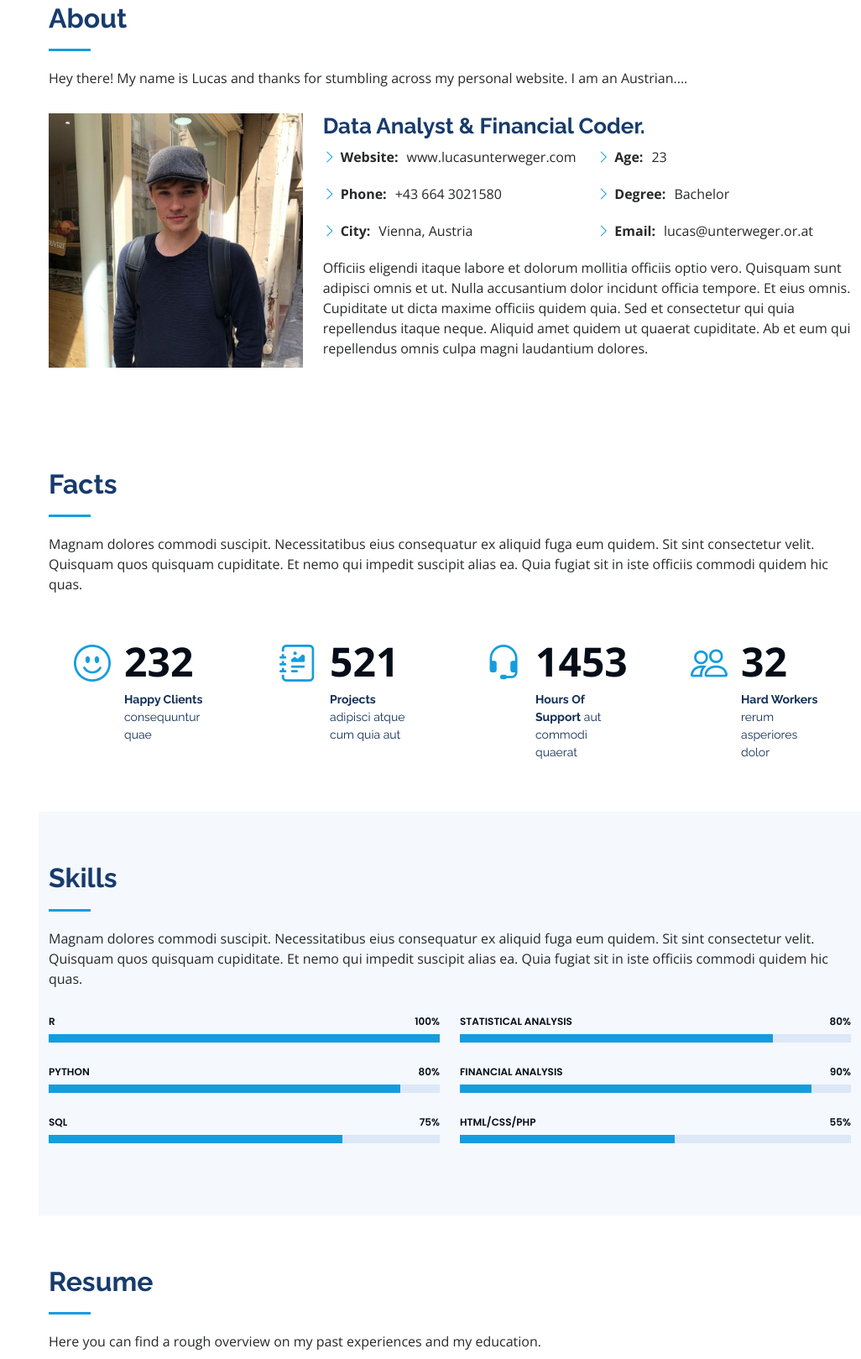
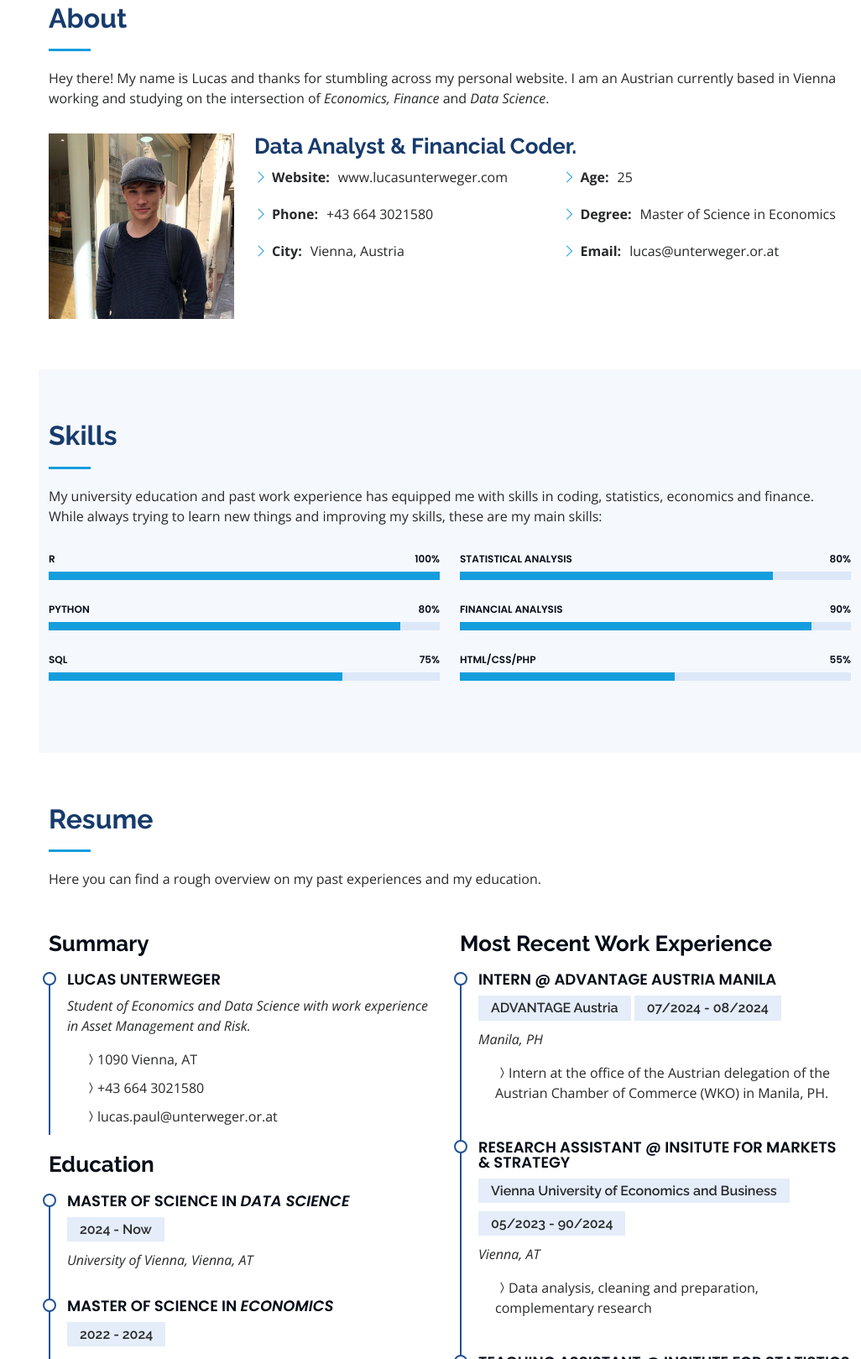
Before and after one commit to therealLucasPaul/therealLucasPaul.github.io, a plain HTML site: page index.html in a window 1280 px wide. Shown: the part 857-2476 px from the top of the page at 84% size, without its empty margins (254-1280 px from the left). Drawn offline with nearby package versions, Linux system fonts and the light colour scheme.

Commit message:
Updated Version 12072024

```diff
--- a/index.html
+++ b/index.html
@@ -80,14 +80,14 @@
 
         <div class="section-title">
           <h2>About</h2>
-          <p>Hey there! My name is Lucas and thanks for stumbling across my personal website. I am an Austrian....</p>
+          <p>Hey there! My name is Lucas and thanks for stumbling across my personal website. I am an Austrian currently based in Vienna working and studying on the intersection of <i>Economics, Finance</i> and <i>Data Science</i>.</p>
         </div>
 
         <div class="row">
-          <div class="col-lg-4" data-aos="fade-right">
+          <div class="col-lg-3" data-aos="fade-right">
             <img src="assets/img/AboutMe_Picture_Square.jpg" class="img-fluid" alt="">
           </div>
-          <div class="col-lg-8 pt-4 pt-lg-0 content" data-aos="fade-left">
+          <div class="col-lg-9 pt-4 pt-lg-0 content" data-aos="fade-left">
             <h3>Data Analyst &amp; Financial Coder.</h3>
             <div class="row">
               <div class="col-lg-6">
@@ -100,19 +100,13 @@
               </div>
               <div class="col-lg-6">
                 <ul>
-                  <li><i class="bi bi-chevron-right"></i> <strong>Age:</strong> <span>23</span></li>
-                  <li><i class="bi bi-chevron-right"></i> <strong>Degree:</strong> <span>Bachelor</span></li>
+                  <li><i class="bi bi-chevron-right"></i> <strong>Age:</strong> <span>25</span></li>
+                  <li><i class="bi bi-chevron-right"></i> <strong>Degree:</strong> <span>Master of Science in Economics</span></li>
                   <li><i class="bi bi-chevron-right"></i> <strong>Email:</strong> <span>lucas@unterweger.or.at</span>
                   </li>
                 </ul>
               </div>
             </div>
-            <p>
-              Officiis eligendi itaque labore et dolorum mollitia officiis optio vero. Quisquam sunt adipisci omnis et
-              ut. Nulla accusantium dolor incidunt officia tempore. Et eius omnis.
-              Cupiditate ut dicta maxime officiis quidem quia. Sed et consectetur qui quia repellendus itaque neque.
-              Aliquid amet quidem ut quaerat cupiditate. Ab et eum qui repellendus omnis culpa magni laudantium dolores.
-            </p>
           </div>
         </div>
 
@@ -120,7 +114,7 @@
     </section>
 
     <!-- ======= Facts Section ======= -->
-    <section id="facts" class="facts">
+    <!--section id="facts" class="facts">
       <div class="container">
 
         <div class="section-title">
@@ -171,7 +165,7 @@
         </div>
 
       </div>
-    </section><!-- End Facts Section -->
+    </section--><!-- End Facts Section -->
 
     <!-- ======= Skills Section ======= -->
     <section id="skills" class="skills section-bg">
@@ -179,9 +173,7 @@
 
         <div class="section-title">
           <h2>Skills</h2>
-          <p>Magnam dolores commodi suscipit. Necessitatibus eius consequatur ex aliquid fuga eum quidem. Sit sint
-            consectetur velit. Quisquam quos quisquam cupiditate. Et nemo qui impedit suscipit alias ea. Quia fugiat sit
-            in iste officiis commodi quidem hic quas.</p>
+          <p>My university education and past work experience has equipped me with skills in coding, statistics, economics and finance. While always trying to learn new things and improving my skills, these are my main skills:</p>
         </div>
 
         <div class="row skills-content">
@@ -261,9 +253,7 @@
             <h3 class="resume-title">Summary</h3>
             <div class="resume-item pb-0">
               <h4>Lucas Unterweger</h4>
-              <p><em>Innovative and deadline-driven Graphic Designer with 3+ years of experience designing and
-                  developing user-centered digital/print marketing material from initial concept to final, polished
-                  deliverable.</em></p>
+              <p><em>Student of Economics and Data Science with work experience in Asset Management and Risk.</em></p>
               <ul style="list-style-type:none">
                 <li><i class="bi bi-chevron-compact-right"></i><span>1090 Vienna, AT</li>
                 <li><i class="bi bi-chevron-compact-right"></i><span>+43 664 3021580</li>
@@ -273,8 +263,13 @@
 
             <h3 class="resume-title">Education</h3>
             <div class="resume-item">
+              <h4>Master of Science in <i>Data Science</i></h4>
+              <h5>2024 - Now</h5>
+              <p><em>University of Vienna, Vienna, AT</em></p>
+            </div>
+            <div class="resume-item">
               <h4>Master of Science in <i>Economics</i></h4>
-              <h5>2022 - Now</h5>
+              <h5>2022 - 2024</h5>
               <p><em>Vienna University of Economics and Business, Vienna, AT</em></p>
               <ul style="list-style-type:none">
                 <li><i class="bi bi-chevron-compact-right"></i><span> Member of the Center of Excellence <a href="https://www.wu.ac.at/en/students/my-program/masters-student-guide/honors-programs-and-volunteering/wucoe/"><i class="bi bi-link-45deg"></i></a></span></li>
@@ -304,12 +299,22 @@
           <div class="col-lg-6" data-aos="fade-up" data-aos-delay="100">
             <h3 class="resume-title">Most Recent Work Experience</h3>
             <div class="resume-item">
+              <h4>Intern @ Advantage Austria Manila</h4>
+              <h5>ADVANTAGE Austria</h5>
+              <h5>07/2024 - 08/2024</h5>
+              <p><em>Manila, PH </em></p>
+              <ul style="list-style-type:none">
+                <li><i class="bi bi-chevron-compact-right"></i><span>Intern at the office of the Austrian delegation of the Austrian Chamber of Commerce (WKO) in Manila, PH.</span></li>
+              </ul>
+            </div>
+
+            <div class="resume-item">
               <h4>Research Assistant @ Insitute for Markets &amp; Strategy</h4>
               <h5>Vienna University of Economics and Business</h5>
-              <h5>05/2023 - Present</h5>
+              <h5>05/2023 - 90/2024</h5>
               <p><em>Vienna, AT </em></p>
               <ul style="list-style-type:none">
-                <li><i class="bi bi-chevron-compact-right"></i><span>Yet to fill out. </span></li>
+                <li><i class="bi bi-chevron-compact-right"></i><span>Data analysis, cleaning and preparation, complementary research </span></li>
               </ul>
             </div>
 
@@ -364,9 +369,7 @@
 
         <div class="section-title">
           <h2>Portfolio</h2>
-          <p>Magnam dolores commodi suscipit. Necessitatibus eius consequatur ex aliquid fuga eum quidem. Sit sint
-            consectetur velit. Quisquam quos quisquam cupiditate. Et nemo qui impedit suscipit alias ea. Quia fugiat sit
-            in iste officiis commodi quidem hic quas.</p>
+          <p>As traveling is my favourite acticity and my passion, here are some post from past adventures from my personal instagram travel blog: </p>
         </div>
 
         <div class="row" data-aos="fade-up">
@@ -676,7 +679,7 @@
   <footer id="footer">
     <div class="container">
       <div class="copyright">
-        &copy; Copyright <strong><span>2023</span></strong>
+        &copy; Copyright <strong><span>2024</span></strong>
       </div>
     </div>
   </footer><!-- End  Footer -->
```
